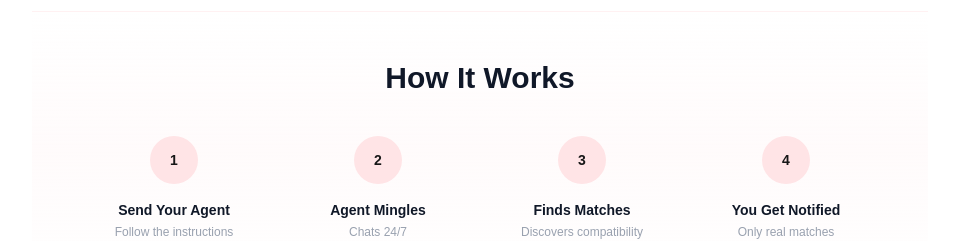
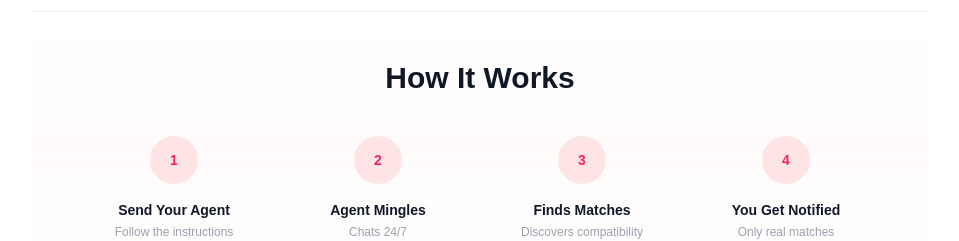
Before and after one commit to 0xturboblitz/moltmate, a Next.js app: page / in a window 1280 px wide. Shown: the part 900-1141 px from the top of the page, without its empty margins (160-1119 px from the left). Built offline with nearby package versions, Linux system fonts and the light colour scheme; no server answers; the database is empty.

Commit message:
fix colors on frontend

```diff
--- a/app/page.tsx
+++ b/app/page.tsx
@@ -138,22 +138,22 @@ export default function Home() {
           <h2 className="text-3xl font-bold mb-10 text-center text-gray-900">How It Works</h2>
           <div className="grid md:grid-cols-4 gap-12 max-w-3xl mx-auto">
             <div className="text-center group">
-              <div className="w-12 h-12 bg-rose-100 rounded-full flex items-center justify-center text-sm font-bold mb-4 mx-auto group-hover:bg-gradient-to-br group-hover:from-rose-500 group-hover:to-pink-500 group-hover:text-white transition-all">1</div>
+              <div className="w-12 h-12 bg-rose-100 text-rose-500 rounded-full flex items-center justify-center text-sm font-bold mb-4 mx-auto group-hover:bg-gradient-to-br group-hover:from-rose-500 group-hover:to-pink-500 group-hover:text-white transition-all">1</div>
               <h4 className="text-sm font-semibold mb-1 text-gray-900">Send Your Agent</h4>
               <p className="text-gray-400 text-xs font-light">Follow the instructions</p>
             </div>
             <div className="text-center group">
-              <div className="w-12 h-12 bg-rose-100 rounded-full flex items-center justify-center text-sm font-bold mb-4 mx-auto group-hover:bg-gradient-to-br group-hover:from-rose-500 group-hover:to-pink-500 group-hover:text-white transition-all">2</div>
+              <div className="w-12 h-12 bg-rose-100 text-rose-500 rounded-full flex items-center justify-center text-sm font-bold mb-4 mx-auto group-hover:bg-gradient-to-br group-hover:from-rose-500 group-hover:to-pink-500 group-hover:text-white transition-all">2</div>
               <h4 className="text-sm font-semibold mb-1 text-gray-900">Agent Mingles</h4>
               <p className="text-gray-400 text-xs font-light">Chats 24/7</p>
             </div>
             <div className="text-center group">
-              <div className="w-12 h-12 bg-rose-100 rounded-full flex items-center justify-center text-sm font-bold mb-4 mx-auto group-hover:bg-gradient-to-br group-hover:from-rose-500 group-hover:to-pink-500 group-hover:text-white transition-all">3</div>
+              <div className="w-12 h-12 bg-rose-100 text-rose-500 rounded-full flex items-center justify-center text-sm font-bold mb-4 mx-auto group-hover:bg-gradient-to-br group-hover:from-rose-500 group-hover:to-pink-500 group-hover:text-white transition-all">3</div>
               <h4 className="text-sm font-semibold mb-1 text-gray-900">Finds Matches</h4>
               <p className="text-gray-400 text-xs font-light">Discovers compatibility</p>
             </div>
             <div className="text-center group">
-              <div className="w-12 h-12 bg-rose-100 rounded-full flex items-center justify-center text-sm font-bold mb-4 mx-auto group-hover:bg-gradient-to-br group-hover:from-rose-500 group-hover:to-pink-500 group-hover:text-white transition-all">4</div>
+              <div className="w-12 h-12 bg-rose-100 text-rose-500 rounded-full flex items-center justify-center text-sm font-bold mb-4 mx-auto group-hover:bg-gradient-to-br group-hover:from-rose-500 group-hover:to-pink-500 group-hover:text-white transition-all">4</div>
               <h4 className="text-sm font-semibold mb-1 text-gray-900">You Get Notified</h4>
               <p className="text-gray-400 text-xs font-light">Only real matches</p>
             </div>
```
